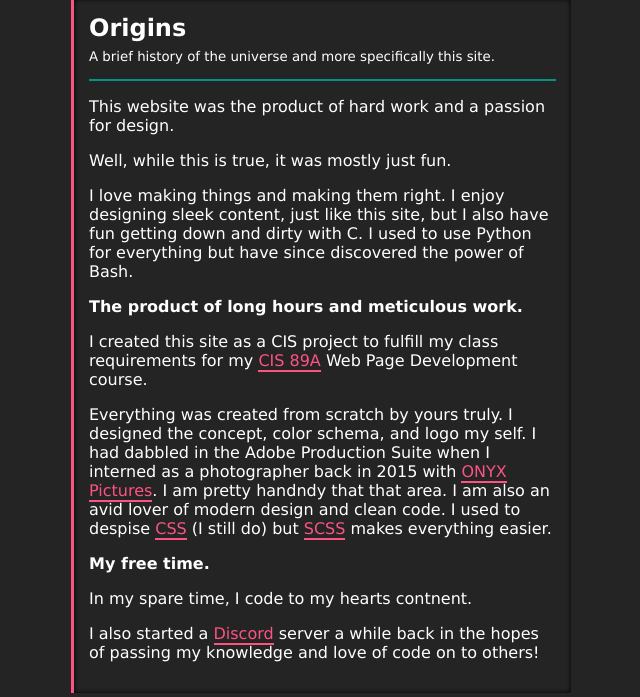
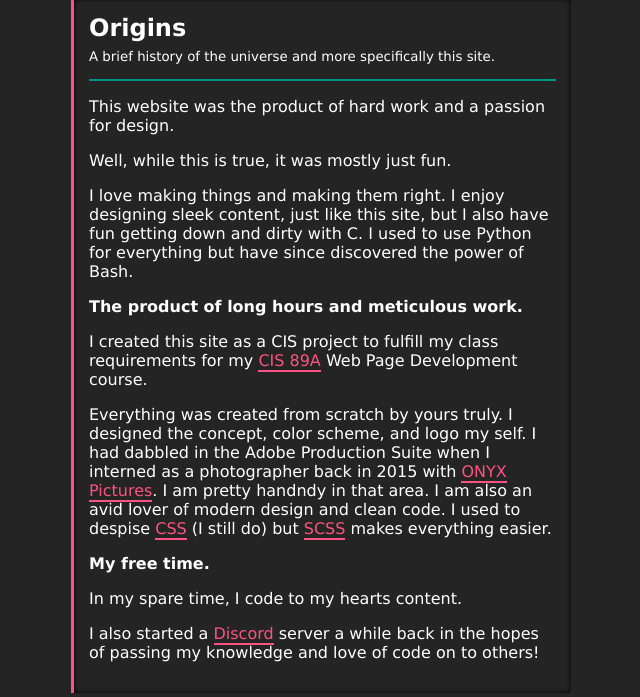
Before and after one commit to NoahCardoza/personal-portfolio, a PHP site: page / in a window 1280 px wide. Shown: the part 305-1002 px from the top of the page, without its empty margins (319-959 px from the left). Run offline with PHP 8.4, Linux system fonts and the light colour scheme.

Commit message:
spelling erros

```diff
--- a/index.php
+++ b/index.php
@@ -22,9 +22,9 @@
 				<p>I love making things and making them right. I enjoy designing sleek content, just like this site, but I also have fun getting down and dirty with C. I used to use Python for everything but have since discovered the power of Bash.</p>
 				<h4>The product of long hours and meticulous work.</h4>
 				<p>I created this site as a CIS project to fulfill my class requirements for my <a href="https://www.deanza.edu/publications/catalog/search/schdetail.html?detailNum=CIS89A17-18">CIS 89A</a> Web Page Development course.</p>
-				<p>Everything was created from scratch by yours truly. I designed the concept, color schema, and logo my self. I had dabbled in the Adobe Production Suite when I interned as a photographer back in 2015 with <a target="_blank" href="https://onyxpictures.com/">ONYX Pictures</a>. I am pretty handndy that that area. I am also an avid lover of modern design and clean code. I used to despise <a href="https://www.w3schools.com/css/css_intro.asp">CSS</a> (I still do) but <a href="http://sass-lang.com/">SCSS</a> makes everything easier.</p>
+				<p>Everything was created from scratch by yours truly. I designed the concept, color scheme, and logo my self. I had dabbled in the Adobe Production Suite when I interned as a photographer back in 2015 with <a target="_blank" href="https://onyxpictures.com/">ONYX Pictures</a>. I am pretty handndy in that area. I am also an avid lover of modern design and clean code. I used to despise <a href="https://www.w3schools.com/css/css_intro.asp">CSS</a> (I still do) but <a href="http://sass-lang.com/">SCSS</a> makes everything easier.</p>
 				<h4>My free time.</h4>
-				<p>In my spare time, I code to my hearts contnent.</p>
+				<p>In my spare time, I code to my hearts content.</p>
 				<p>I also started a <a href="https://discord.gg/96jKkqY">Discord</a> server a while back in the hopes of passing my knowledge and love of code on to others!</p>
 			</article>
 		</div>
```
